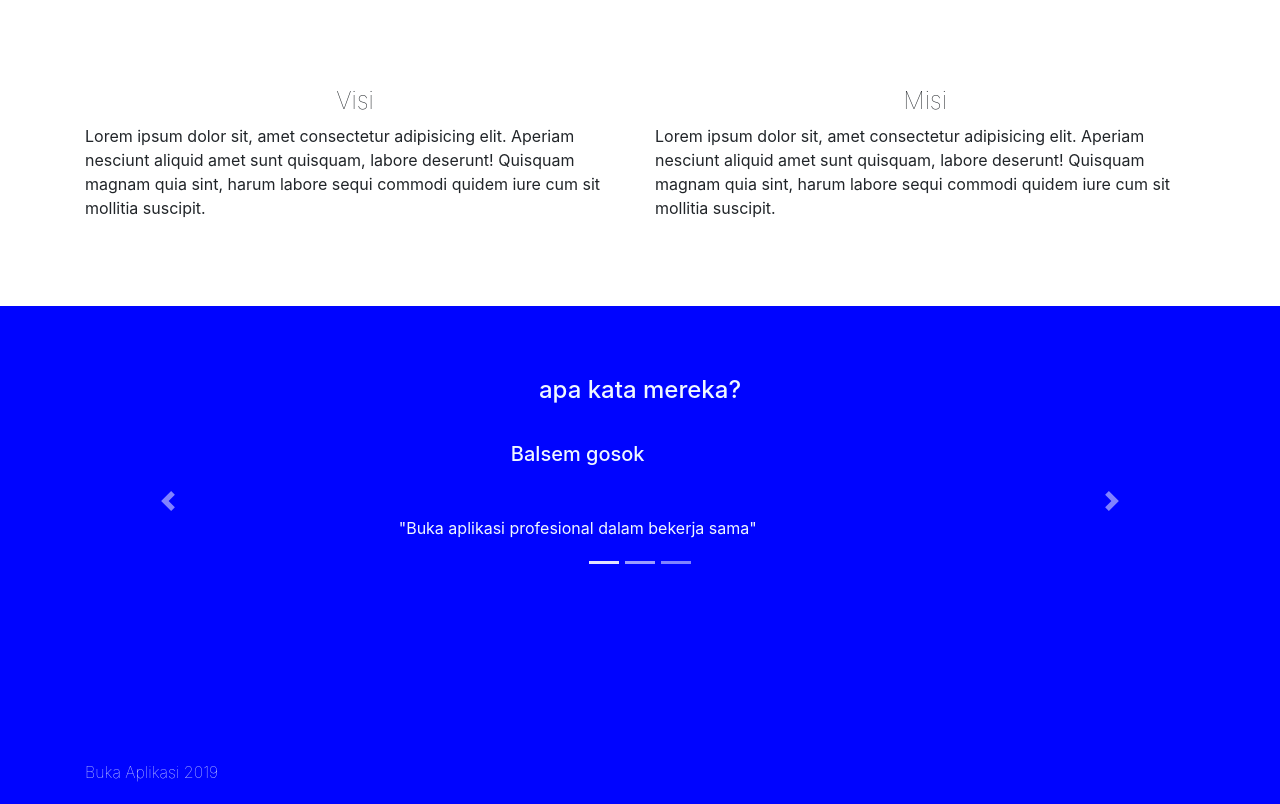
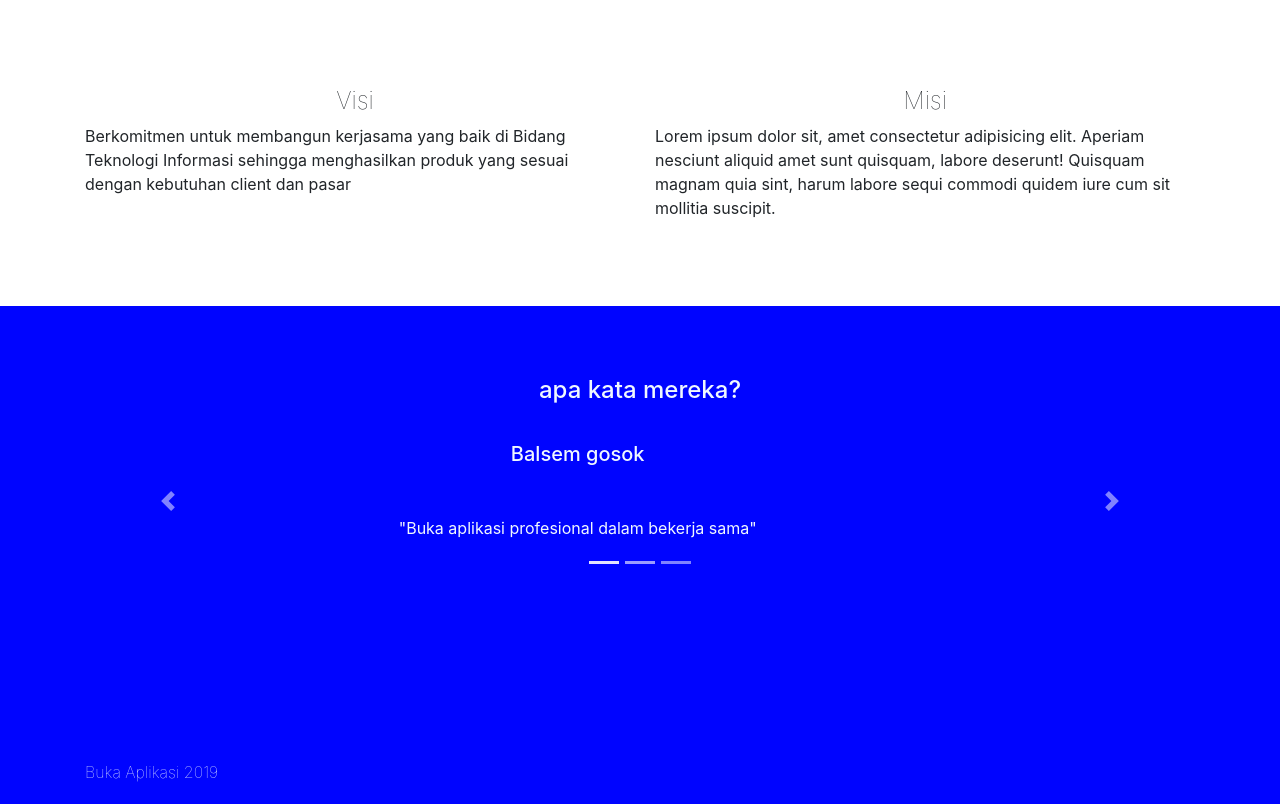
Before and after one commit to HafisNasirrudin/HafisNasirrudin.github.io, a plain HTML site: page index.html in a window 1280 px wide. Shown: the part 800-1604 px from the top of the page. Drawn offline with nearby package versions, Linux system fonts and the light colour scheme.

Commit message:
Update index.html

```diff
--- a/index.html
+++ b/index.html
@@ -70,7 +70,7 @@
     <div class="row third-header-item">
       <div class="col-sm-6">
         <h4 class="head-label text-center">Visi</h4>
-        <p>Lorem ipsum dolor sit, amet consectetur adipisicing elit. Aperiam nesciunt aliquid amet sunt quisquam, labore deserunt! Quisquam magnam quia sint, harum labore sequi commodi quidem iure cum sit mollitia suscipit.</p>
+        <p>Berkomitmen untuk membangun kerjasama yang baik di Bidang Teknologi Informasi sehingga menghasilkan produk yang sesuai dengan kebutuhan client dan pasar</p>
       </div>
       <div class="col-sm-6">
         <h4 class="head-label text-center">Misi</h4>
```
